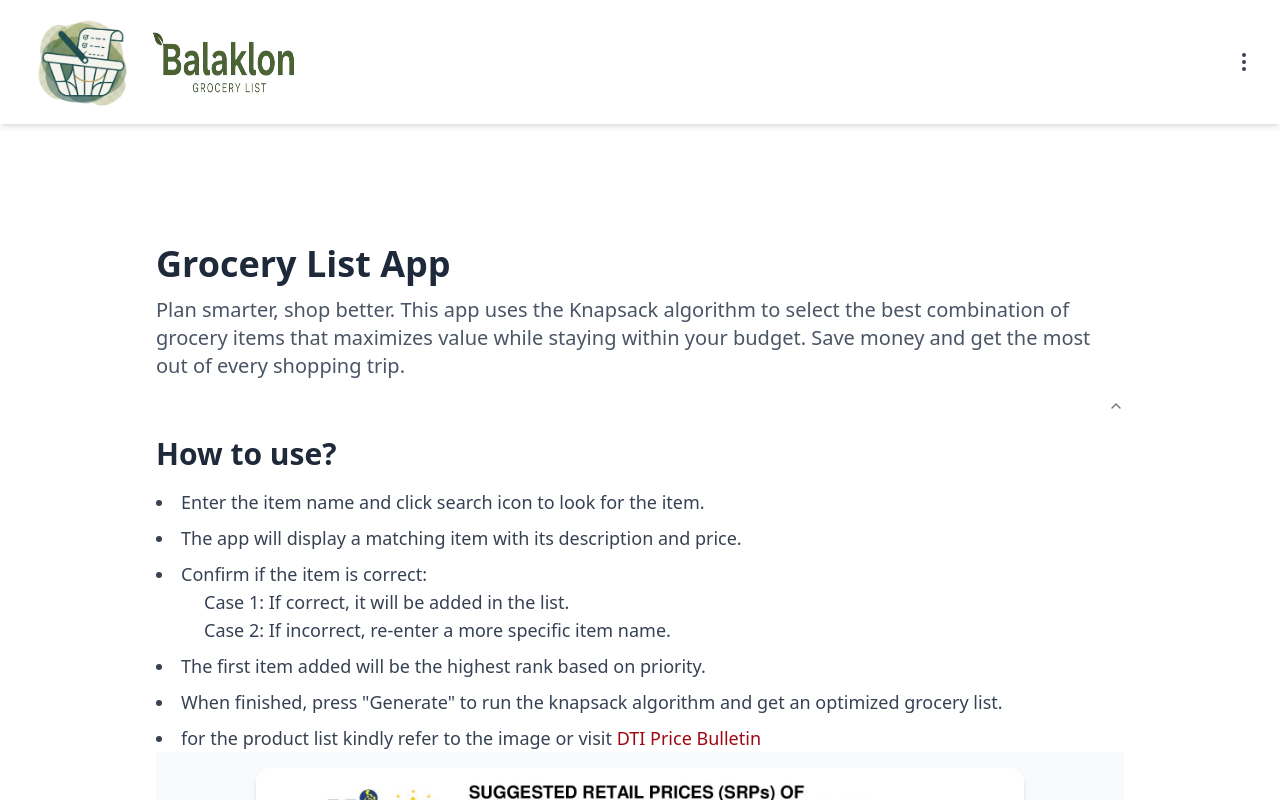
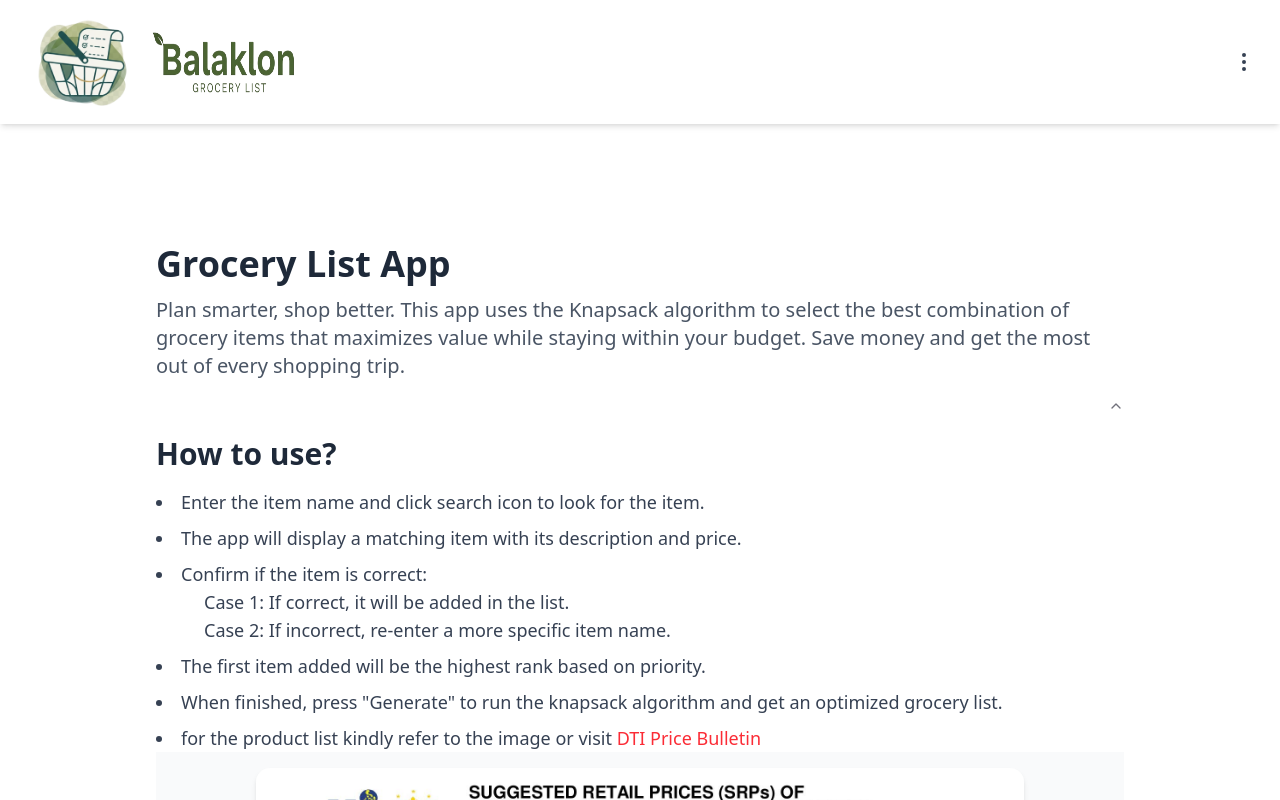
Before and after one commit to apitongcm/grocery-list-app, a React (Vite) app in the folder frontend/: page /home in a window 1280 px wide. Both pictures are taken after a click on the button "How to use?". Shown: the top 800 px of the page. Built offline with nearby package versions, Linux system fonts and the light colour scheme; no server answers.

Commit message:
update:fix vercel 404 error in home

```diff
--- a/frontend/src/Components/Intro.jsx
+++ b/frontend/src/Components/Intro.jsx
@@ -39,7 +39,7 @@ function Intro() {
                             </li>
                             <li>The first item added will be the highest rank based on priority.</li>
                             <li>When finished, press "Generate" to run the knapsack algorithm and get an optimized grocery list.</li>
-                            <li>for the product list kindly refer to the image or visit <a href="https://dtiwebfiles.s3.ap-southeast-1.amazonaws.com/e-Presyo/SRP+Basic+Necessities+and+Prime+Commodities/2025/BNPC+SRP+BULLETIN+01+FEBRUARY+2025.002.pdf" target="_blank" className="text-red-800">DTI Price Bulletin</a></li>
+                            <li>for the product list kindly refer to the image or visit <a href="https://dtiwebfiles.s3.ap-southeast-1.amazonaws.com/e-Presyo/SRP+Basic+Necessities+and+Prime+Commodities/2025/BNPC+SRP+BULLETIN+01+FEBRUARY+2025.002.pdf" target="_blank" className="text-red-500">DTI Price Bulletin</a></li>
                         </ul>
                    </div>
                    <ImageViewer/>
```
Also changed, not shown: frontend/vercel.json (added), 1 other file (tests, documents, lock files or other folders).
